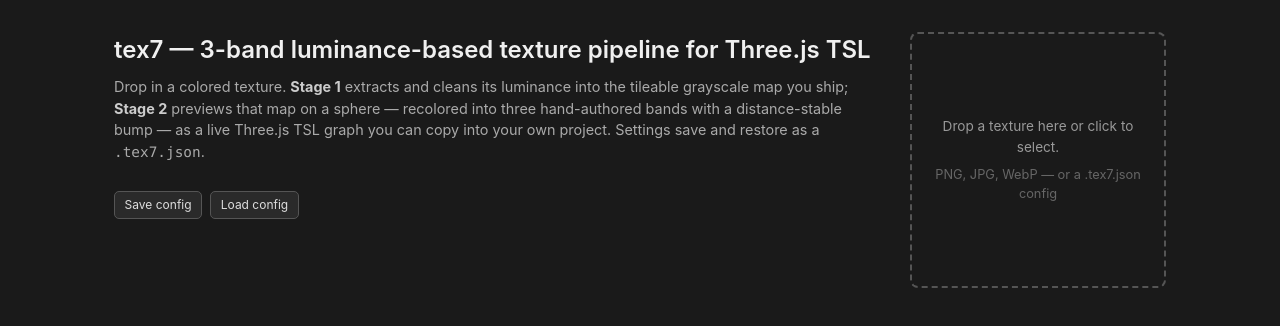
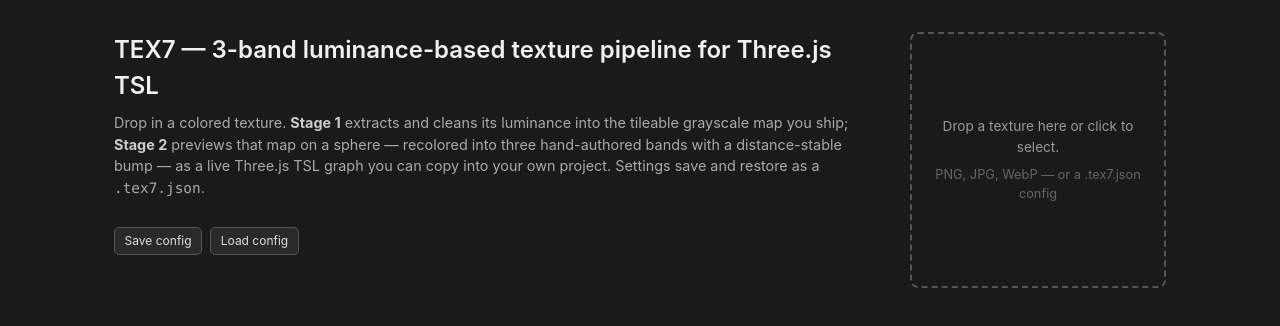
Before and after one commit to verekia/tex7, a Next.js app: page / in a window 1280 px wide. Shown: the top 326 px of the page. Built offline with nearby package versions, Linux system fonts and the light colour scheme.

Commit message:
docs: capitalize name

```diff
--- a/src/MainView.tsx
+++ b/src/MainView.tsx
@@ -58,13 +58,13 @@
   return (
     <>
       <Head>
-        <title>tex7 — 3-band luminance-based texture pipeline for Three.js TSL</title>
+        <title>TEX7 — 3-band luminance-based texture pipeline for Three.js TSL</title>
       </Head>
       <div id="app">
         <header id="app-header">
           <div className="header-bar">
             <div className="header-main">
-              <h1>tex7 — 3-band luminance-based texture pipeline for Three.js TSL</h1>
+              <h1>TEX7 — 3-band luminance-based texture pipeline for Three.js TSL</h1>
               <p className="intro">
                 Drop in a colored texture. <b>Stage 1</b> extracts and cleans its luminance into the tileable grayscale
                 map you ship; <b>Stage 2</b> previews that map on a sphere — recolored into three hand-authored bands
```
Also changed, not shown: 1 other file (tests, documents, lock files or other folders).
